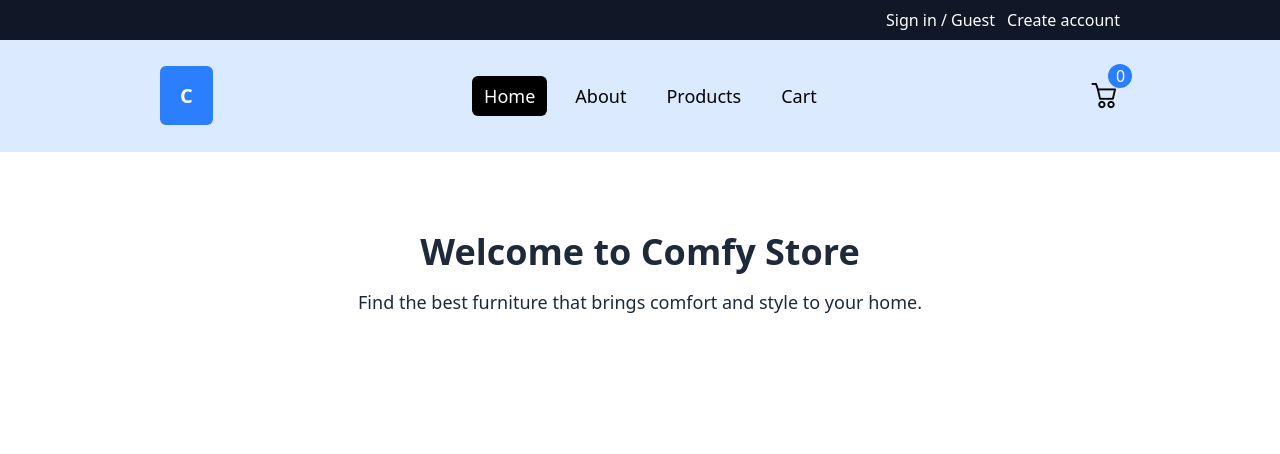
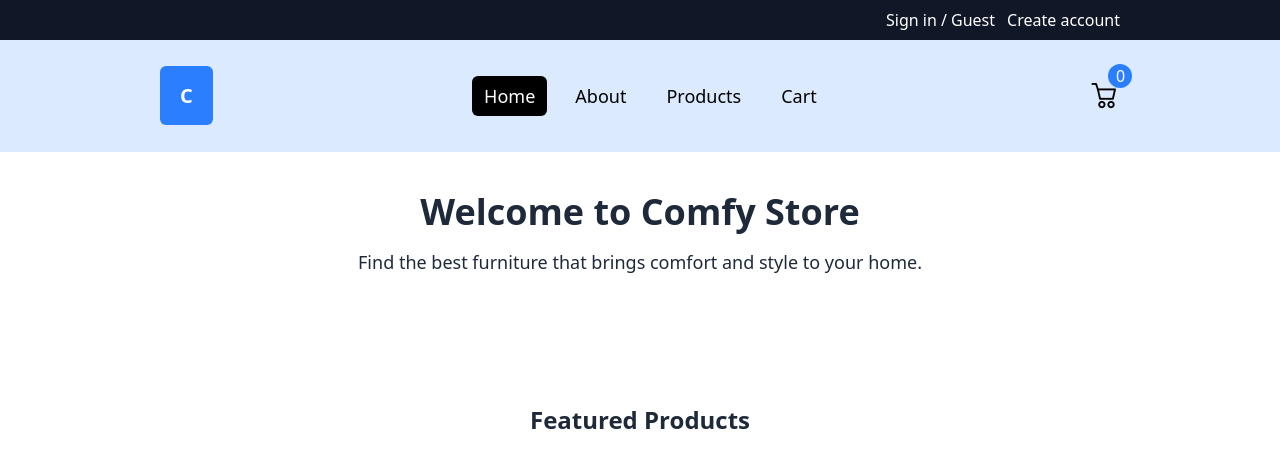
Before and after one commit to azizca7/comfy-store, a React (Vite) app: page / in a window 1280 px wide. Shown: the top 454 px of the page. Built offline with nearby package versions, Linux system fonts and the light colour scheme; no server answers.

Commit message:
Update Home.jsx

```diff
--- a/src/pages/Home.jsx
+++ b/src/pages/Home.jsx
@@ -22,9 +22,9 @@ function Home() {
 
   return (
     <main className="min-h-screen bg-white text-gray-800">
-      <section className=" py-20 text-center">
+      <section className=" py-10 text-center">
         <h1 className="text-4xl font-bold mb-4">Welcome to Comfy Store</h1>
-        <p className="text-lg mb-2 max-w-xl mx-auto">
+        <p className="text-lg mb-6 max-w-xl mx-auto">
           Find the best furniture that brings comfort and style to your home.
         </p>
       </section>
```
